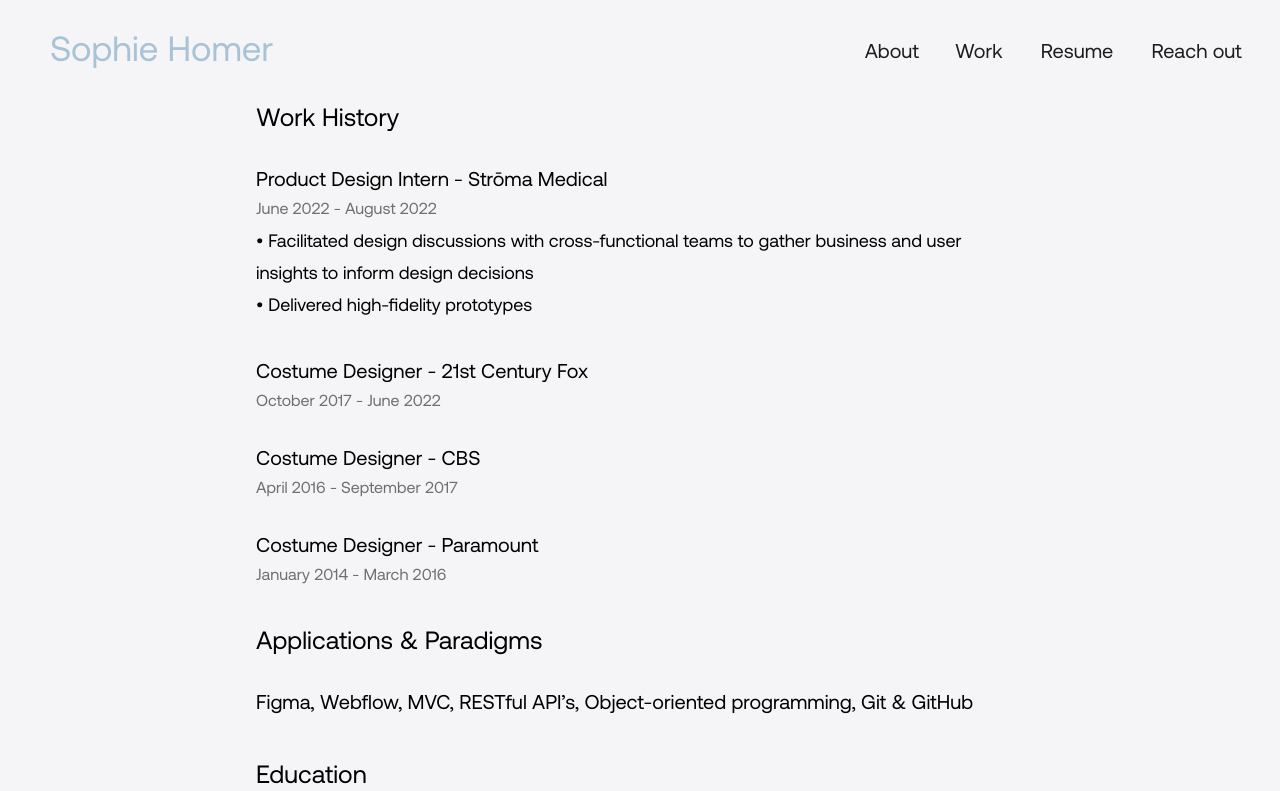
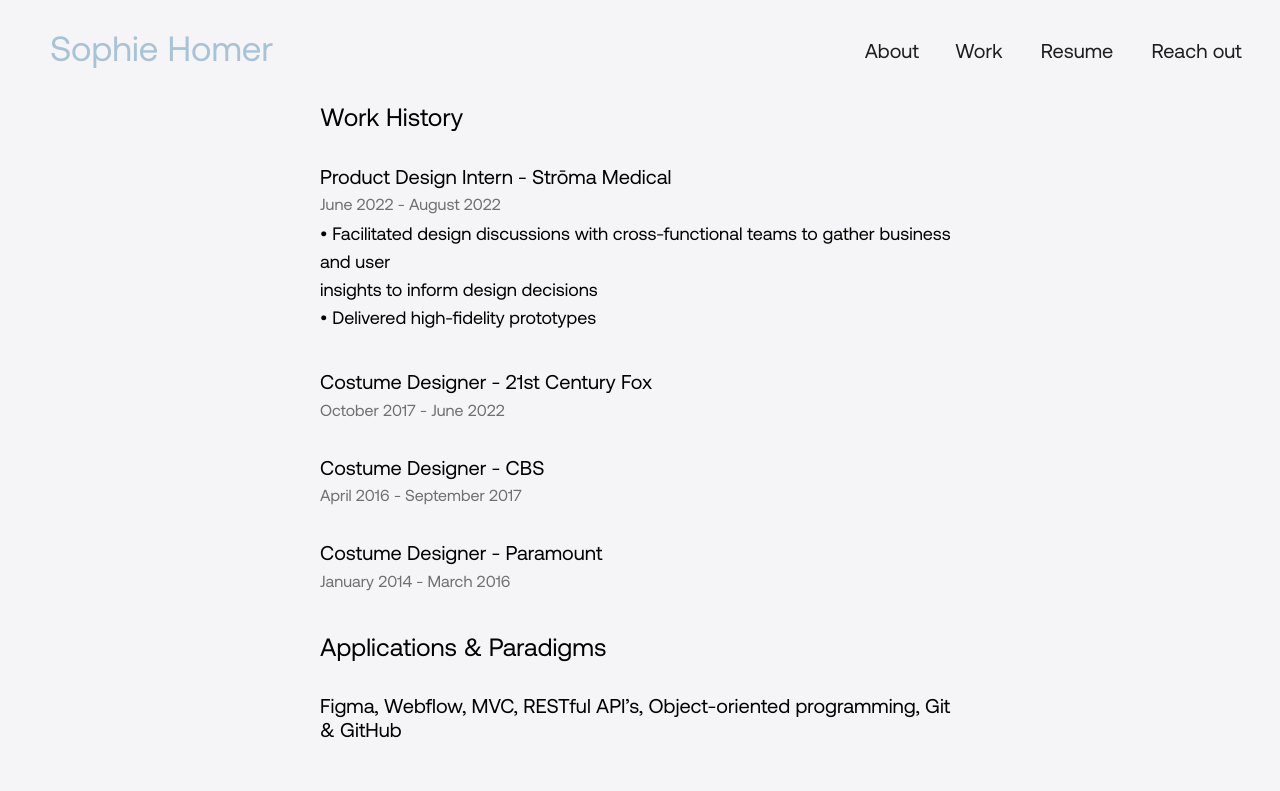
Before and after one commit to sophiehomer/react_portfolio, a React (Create React App) app: page /resume in a window 1280 px wide. Shown: the top 791 px of the page. Built offline with nearby package versions, Linux system fonts and the light colour scheme.

Commit message:
modifying margins and padding

```diff
--- a/src/index.css
+++ b/src/index.css
@@ -223,8 +223,8 @@ color:#A8C3D6;
   display: flex;
   flex-direction: column;
   text-align: left;
-  padding-left: 20%;
-  padding-right: 20%;
+  padding-left: 25%;
+  padding-right: 25%;
 }
 
 .workHistory {
@@ -263,7 +263,7 @@ color:#A8C3D6;
   margin-top: 0%;
   font-size: 18px;
   font-family: aeonik-regular, sans-serif;
-  line-height: 32px;
+  line-height: 28px;
 }
 
 .resumeAppsAndParadigmsTitle {
@@ -312,7 +312,7 @@ color:#A8C3D6;
   font-size: 20px;
   font-family: aeonik-regularItalic, sans-serif !important;
   margin-top: 8%;
-  margin-bottom: 4%;
+  margin-bottom: 8%;
   cursor: pointer;
 }
 
@@ -325,7 +325,7 @@ color:#A8C3D6;
   display: flex;
   flex-direction: column;
   text-align: left;
-  margin-left: 5%;
+  padding-left: 25%;
   padding-right: 25%;
 }
 
--- a/src/pages/resume/index.js
+++ b/src/pages/resume/index.js
@@ -20,7 +20,7 @@ const Resume = () => {
                      June 2022 - August 2022
                 </p>
                 <p className="jobDescription">
-                • Facilitated design discussions with cross-functional teams to gather business and user insights to inform design decisions <br></br>
+                • Facilitated design discussions with cross-functional teams to gather business and user <br></br> insights to inform design decisions <br></br>
                 • Delivered high-fidelity prototypes
                 </p>
 
```
